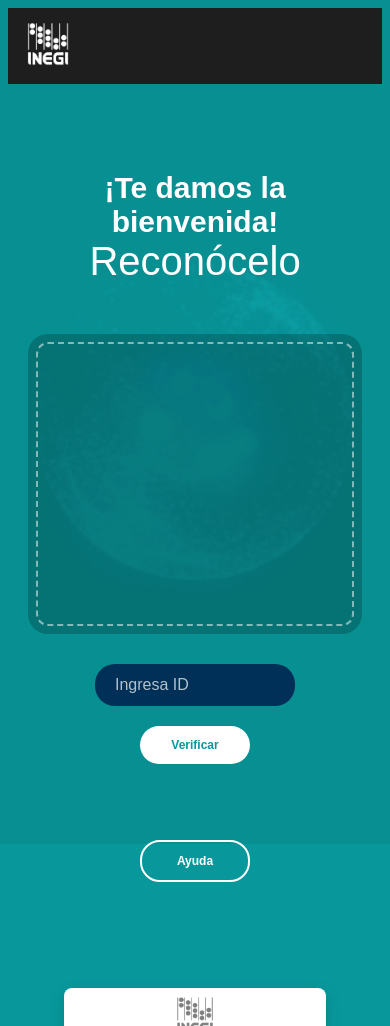
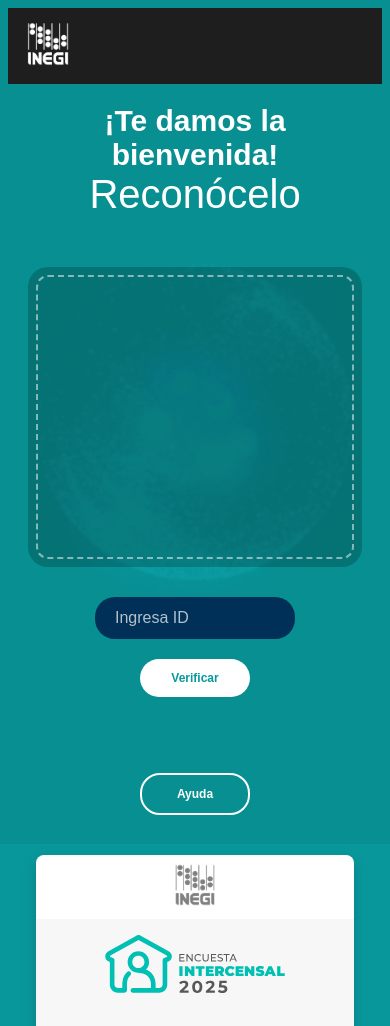
Before and after one commit to pixdiego74/INEGI_Front, a Flask app: page / in a window 390 px wide. Shown: the top 1026 px of the page. Run offline with Flask 3, Linux system fonts and the light colour scheme; some web fonts are replaced.

Commit message:
Avance de hoy

```diff
--- a/components/body.html
+++ b/components/body.html
@@ -6,19 +6,16 @@
         </div>
 
             <div class="camara-visor"></div>
-
             <div class="id">
                 <input type="number" id="id-input" pattern="[0-9]{8}" maxlength="8" placeholder="Ingresa ID" required>
             </div>
 
             <div class="button-foto">
-            <button type="submit" id="verificar" action="/verificar">Verificar</button>
+                <button type="submit">Verificar</button>
             </div><br><br>
 
         <div class="button-ayuda">
-            <button popovertarget="popover-ayuda">
-                Ayuda
-            </button>
+            <button popovertarget="popover-ayuda">Ayuda</button>
         </div>
 
         <div id="popover-ayuda" class="popover" popover>
@@ -42,5 +39,4 @@
                 <img class="cerrar" src="/static/styles/images/cancelar.png" alt="cerrar">
             </button>
         </div>
-    </div>
 </body>
--- a/static/styles/body.css
+++ b/static/styles/body.css
@@ -42,7 +42,6 @@
     flex-direction: column;
     align-items: center;
     justify-content: center;
-    min-height: 100vh;
     padding: 20px;
     gap: 20px;
 }
@@ -54,6 +53,8 @@
     font-size: 30px;
     margin: 0;
     text-align: center;
+    opacity: 0;
+    animation: fadeIn 1s ease-out forwards;
 }
 body .reconocelo {
     font-family: 'Helvetica Light', Arial, sans-serif;
@@ -61,7 +62,10 @@
     font-size: 40px;
     margin: 0;
     text-align: center;
+    opacity: 0;
+    animation: fadeIn 1s ease-out forwards;
 }
+
 .bienvenida {
     text-align: center;
     margin-bottom: 20px;
@@ -80,6 +84,8 @@
 .id {
     width: 100%;
     max-width: 200px;
+    opacity: 0;
+    animation: fadeIn 1s ease-out forwards;
 }
 .id input {
     border-radius: 20px;
@@ -105,6 +111,8 @@
 }
 
 .button-foto {
+    opacity: 0;
+    animation: fadeIn 1s ease-out forwards;
     width: 100%;
     max-width: 110px;
 }
@@ -126,6 +134,8 @@
 }
 
 .button-ayuda {
+    opacity: 0;
+    animation: fadeIn 1s ease-out forwards;
     width: 100%;
     max-width: 110px;
 }
@@ -147,6 +157,8 @@
 }
 
 .camara-visor {
+    opacity: 0;
+    animation: fadeIn 1s ease-out forwards;
     width: 100%;
     max-width: 400px;
     height: 300px;
@@ -190,3 +202,25 @@
     width: 20px;
     height: auto;
 }
+
+@keyframes fadeIn {
+    from {
+        opacity: 0;
+    }
+    to{
+        opacity: 1;
+    }
+}
+
+.form{
+    width: max-content;
+    height: auto;
+    padding: 10px;
+}
+
+.te:nth-child(1){animation-delay: 1s;}
+.reconocelo:nth-child(2){animation-delay: 2s;}
+.camara-visor:nth-child(3){animation-delay: 10s;}
+.id:nth-child(4){animation-delay: 3.2s;}
+.button-foto:nth-child(5){animation-delay: 3.4s;}
+.button-ayuda:nth-child(6){animation-delay: 3.6s;}
--- a/static/styles/nav.css
+++ b/static/styles/nav.css
@@ -1,6 +1,14 @@
 nav {
     background-color: #1E1E1E;
     padding: 10px 0;
+    transform: translateY(-100px);
+    animation: deslizarEntrar 1s ease-out forwards;
+}
+
+@keyframes deslizarEntrar {
+  to {
+    transform: translateY(0);
+  }
 }
 
 .inegi_logo{
--- a/static/styles/user_card.css
+++ b/static/styles/user_card.css
@@ -106,55 +106,42 @@
 @media (max-width: 550px) {
     .tarjeta-usuario {
         width: 95%;
+        max-width: 95%;
     }
 
+    .info {
+        flex-direction: column;
+        gap: 20px;
+    }
+    .evento {
+        margin-left: 0;
+        justify-content: center;
+    }
     .encuesta {
-        width: 70px;
-        height: 70px;
+        width: 180px;
+        height: 90px;
+        object-fit: contain;
     }
-
     .rostro {
-        width: 80px;
-        height: 80px;
+        width: 200px;
+        height: 250px;
+        justify-content: center;
+    }
+    .face {
+        width: 100%;
+        height: 100%;
+        object-fit: cover;
     }
 
     .oficial_inegi img {
-        height: 45px;
+        height: 50px;
     }
 
-    #name {
-        font-size: 1rem;
-    }
-
-    #last_name {
-        font-size: 1.2rem;
+    .job {
+        font-size: 1.4rem;
     }
 }
 
-@media (max-width: 450px) {
-    .info {
-        flex-direction: column;
-        gap: 15px;
-    }
-
-    .encuesta {
-        width: 60px;
-        height: 60px;
-    }
-
-    .rostro {
-        width: 80px;
-        height: 80px;
-    }
-
-    .direction {
-        font-size: 0.75rem;
-    }
-
-    .job {
-        font-size: 0.75rem;
-    }
-}
 .tarjeta-usuario {
     display: block !important;
     position: relative;
--- a/templates/index.html
+++ b/templates/index.html
@@ -4,7 +4,6 @@
     <meta charset="UTF-8">
     <meta name="viewport" content="width=device-width, initial-scale=1.0">
     <title>Reconócelo</title>
-    <link rel="stylesheet" href="{{ url_for('static', filename='/styles/footer.css') }}">
     <link rel="stylesheet" href="{{ url_for('static', filename='/styles/nav.css') }}">
     <link rel="stylesheet" href="{{ url_for('static', filename='/styles/body.css') }}">
     <link rel="stylesheet" href="{{ url_for('static', filename='/styles/user_card.css') }}">
@@ -13,5 +12,4 @@
 {% include "nav.html" %}
 {% include "body.html" %}
 {% include "user_card.html" %}
-{% include "footer.html" %}
 </html>
--- a/static/styles/footer.css
+++ b/trash/footer.css
@@ -22,7 +22,15 @@
 footer {
     background-color: #003057;
     padding: 20px 0;
+    transform: translateY(300px);
+    animation: deslizarEntrar 1s ease-out forwards;
 }
+@keyframes deslizarEntrar {
+  to {
+    transform: translateY(0);
+  }
+}
+
 
 footer .footer-container {
     display: flex;
```
Also changed, not shown: hooks/verificar.py (added), trash/footer.html (renamed from components/footer.html). Lines whose indentation alone changed are shown as unchanged.
